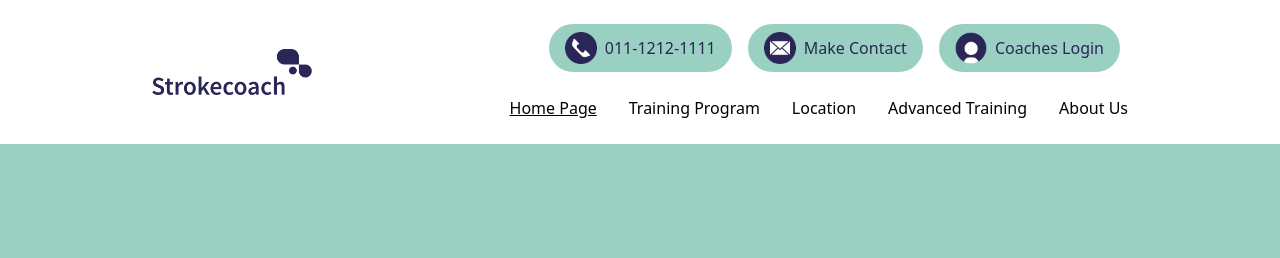
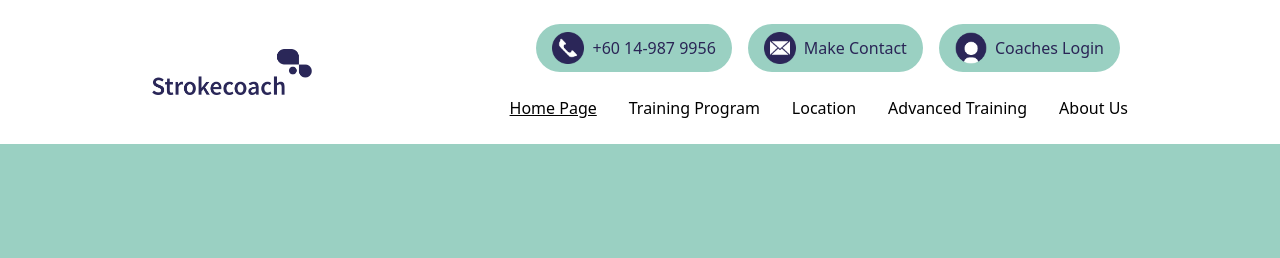
Before and after one commit to TahmidTaki/strokecoach, a website: page index.html in a window 1280 px wide. Shown: the top 258 px of the page. Drawn offline with Linux system fonts and the light colour scheme.

Commit message:
number contact added

```diff
--- a/index.html
+++ b/index.html
@@ -39,10 +39,10 @@
                 <!-- buttons  -->
                 <div class="hidden lg:flex justify-end">
 
-                    <a href="tel:+0011 1212 1111" class="p-2 px-4 mx-2 text-blued bg-tealed rounded-full baseline">
+                    <a href="tel:+60 14-987 9956" class="p-2 px-4 mx-2 text-blued bg-tealed rounded-full baseline">
                         <div class="flex">
                             <img class="w-8 h-8 mr-2" src="files/icons/strokecoach_icon_telefon_blau.png" alt=""> <span
-                                class="pt-1">011-1212-1111</span>
+                                class="pt-1">+60 14-987 9956</span>
                         </div>
                     </a>
                     <a href="mailto: neurocoachdigitallab@iium.edu.my"
@@ -271,7 +271,7 @@
                     <img src="files/icons/strokecoach_icon_phone.png" class="h-10 w-10" alt="">
                     <h3 class="text-3xl font-extrabold px-4"> Give us a call</h3>
                 </div>
-                <p class="text-2xl pl-14 underline underline-offset-1"><a href="tel:+02405 807 49 15">02405 807 49
+                <p class="text-2xl pl-14 underline underline-offset-1"><a href="tel:+60 14-987 9956">02405 807 49
                         15</a>
                 </p>
             </div>
@@ -282,7 +282,7 @@
                     <h3 class="text-3xl font-extrabold px-4"> Write to us on WhatsApp</h3>
                 </div>
                 <p class="text-2xl pl-14 underline underline-offset-1"><a target="_blank"
-                        href="https://wa.me/15551234567">15551234567</a></p>
+                        href="https://wa.me/+60 14-987 9956">+60 14-987 9956</a></p>
             </div>
 
             <div class="text-blued">
@@ -316,8 +316,7 @@
                     <img src="files/icons/strokecoach_icon_phone.png" class="h-10 w-10" alt="">
                     <h3 class="text-2xl font-extrabold px-4"> Give us a call</h3>
                 </div>
-                <p class="text-2xl pl-14 underline underline-offset-1"><a href="tel:+02405 807 49 15">02405 807 49
-                        15</a>
+                <p class="text-2xl pl-14 underline underline-offset-1"><a href="tel:+60 14-987 9956">+60 14-987 9956</a>
                 </p>
             </div>
 
@@ -327,7 +326,7 @@
                     <h3 class="text-2xl font-extrabold px-4"> Write to us on WhatsApp</h3>
                 </div>
                 <p class="text-2xl pl-14 underline underline-offset-1"><a target="_blank"
-                        href="https://wa.me/15551234567">15551234567</a></p>
+                        href="https://wa.me/+60 14-987 9956">60 14-987 9956</a></p>
             </div>
 
             <div class="text-blued">
@@ -603,7 +602,7 @@
             <span class="text-sm text-gray-500 sm:text-center dark:text-gray-400">
                 <div class="text-blued">
                     <div class="flex flex-col">
-                        <p class="text-2xl pl-6"><a href="tel:+02405 807 49 15"><img
+                        <p class="text-2xl pl-6"><a href="tel:+60 14-987 9956"><img
                                     src="files/icons/strokecoach_icon_phone.png" class="h-10 w-10" alt=""></a>
                         </p>
                         <p class="text-xl font-bold pl-4"> Call Us</p>
```
Also changed, not shown: about-us.html (+3 -3 lines), advanced-training.html (+3 -3 lines), training-program.html (+3 -3 lines).
